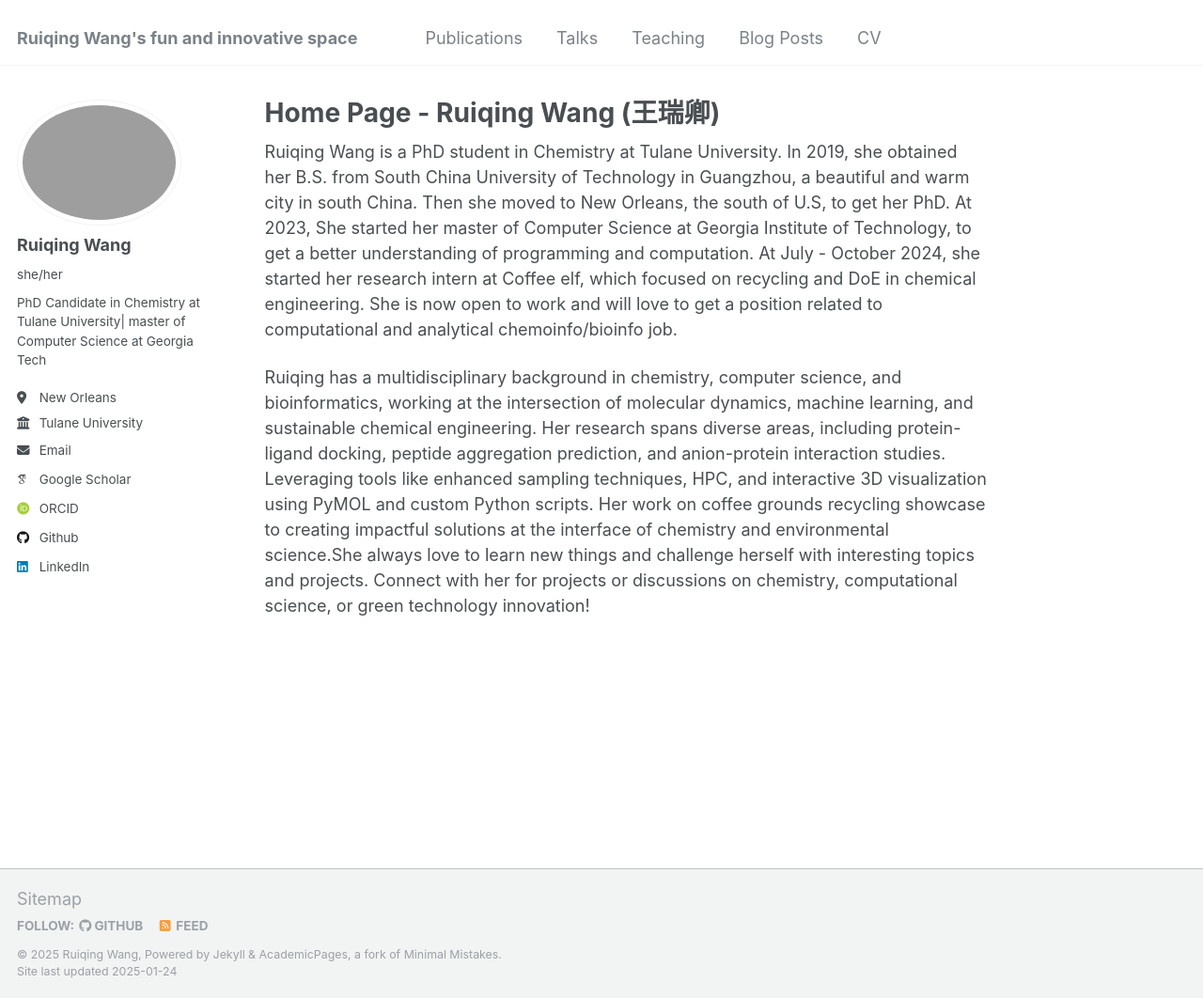
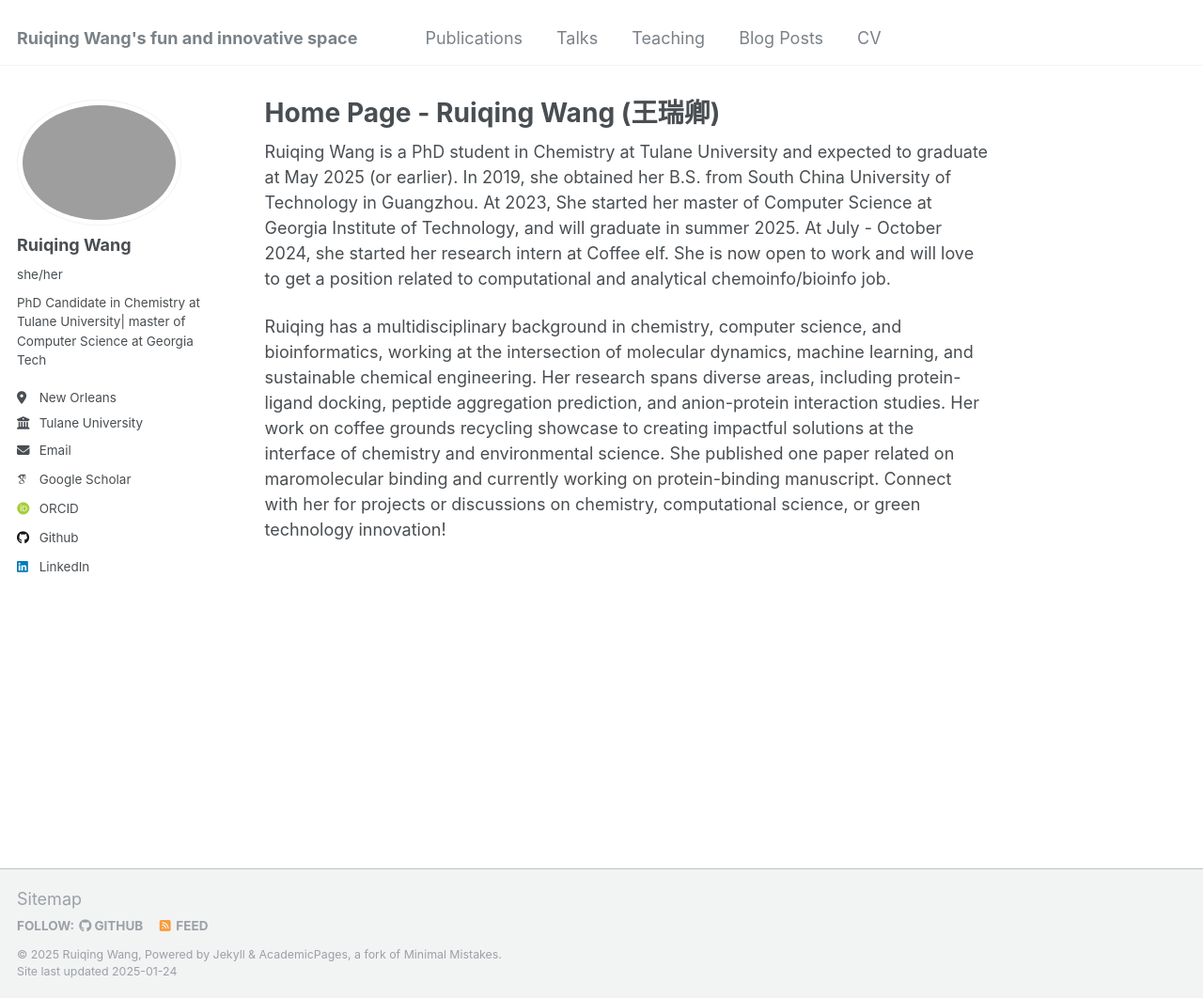
Before and after one commit to RuiqingW20/RuiqingW20.github.io, a Jekyll site: the page built from _pages/about.md, in a window 1280 px wide and 1062 px high. Shown: the whole window at 94% size. Built offline with Jekyll 4.4.1, drawn with Linux system fonts in a browser that asks for light colours; some web fonts are replaced.

Commit message:
Update about.md

```diff
--- a/_pages/about.md
+++ b/_pages/about.md
@@ -6,6 +6,6 @@ redirect_from:
   - /about/
   - /about.html
 ---
-Ruiqing Wang is a PhD student in Chemistry at Tulane University. In 2019, she obtained her B.S. from South China University of Technology in Guangzhou, a beautiful and warm city in south China. Then she moved to New Orleans, the south of U.S, to get her PhD. At 2023, She started her master of Computer Science at Georgia Institute of Technology, to get a better understanding of programming and computation. At July - October 2024, she started her research intern at Coffee elf, which focused on recycling and DoE in chemical engineering. She is now open to work and will love to get a position related to computational and analytical chemoinfo/bioinfo job.
+Ruiqing Wang is a PhD student in Chemistry at Tulane University and expected to graduate at May 2025 (or earlier). In 2019, she obtained her B.S. from South China University of Technology in Guangzhou. At 2023, She started her master of Computer Science at Georgia Institute of Technology, and will graduate in summer 2025. At July - October 2024, she started her research intern at Coffee elf. She is now open to work and will love to get a position related to computational and analytical chemoinfo/bioinfo job.
 
-Ruiqing has a multidisciplinary background in chemistry, computer science, and bioinformatics, working at the intersection of molecular dynamics, machine learning, and sustainable chemical engineering. Her research spans diverse areas, including protein-ligand docking, peptide aggregation prediction, and anion-protein interaction studies. Leveraging tools like enhanced sampling techniques, HPC, and interactive 3D visualization using PyMOL and custom Python scripts. Her work on coffee grounds recycling showcase to creating impactful solutions at the interface of chemistry and environmental science.She always love to learn new things and challenge herself with interesting topics and projects. Connect with her for projects or discussions on chemistry, computational science, or green technology innovation!
+Ruiqing has a multidisciplinary background in chemistry, computer science, and bioinformatics, working at the intersection of molecular dynamics, machine learning, and sustainable chemical engineering. Her research spans diverse areas, including protein-ligand docking, peptide aggregation prediction, and anion-protein interaction studies.  Her work on coffee grounds recycling showcase to creating impactful solutions at the interface of chemistry and environmental science. She published one paper related on maromolecular binding and currently working on protein-binding manuscript. Connect with her for projects or discussions on chemistry, computational science, or green technology innovation!
```
